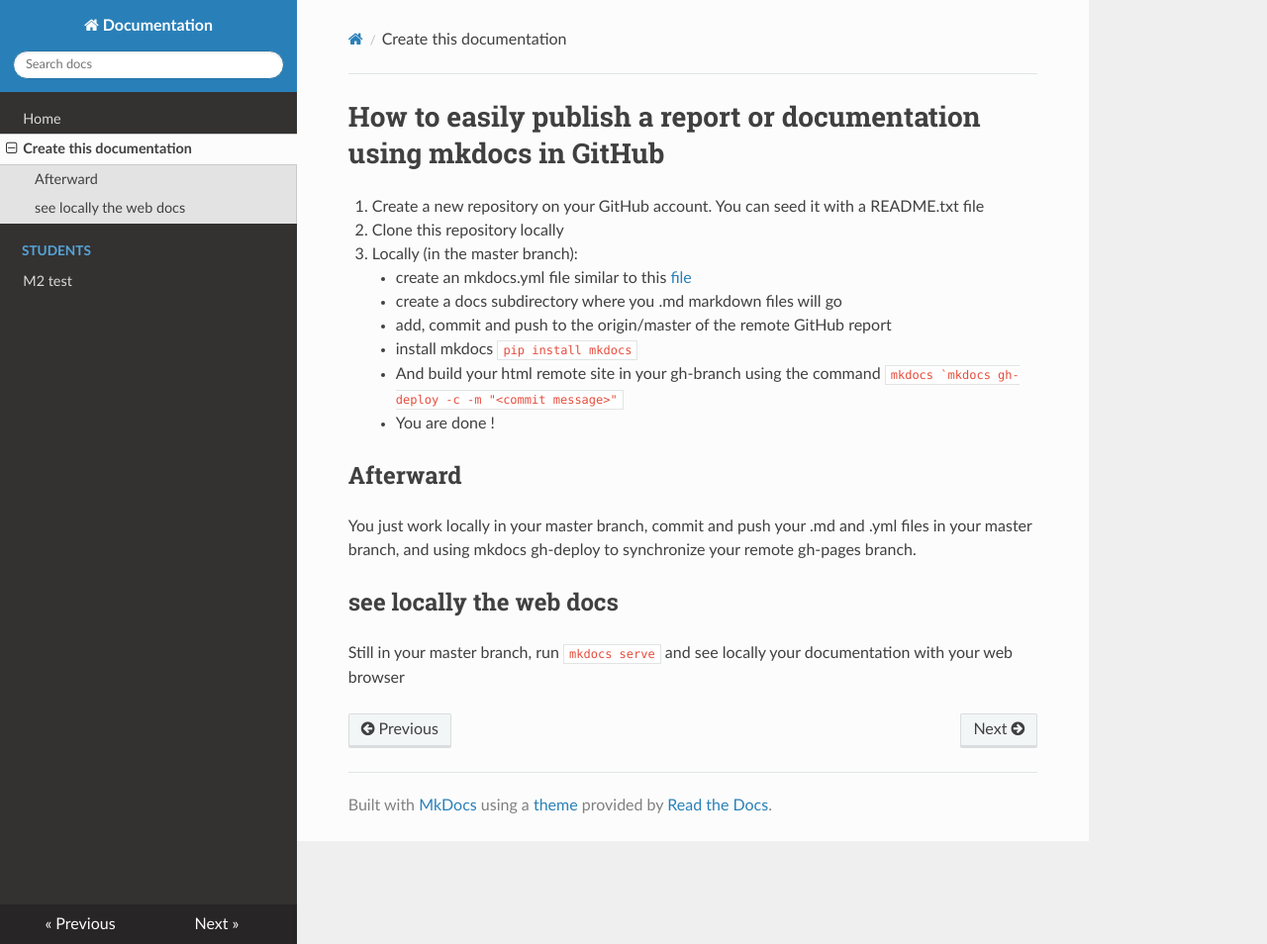
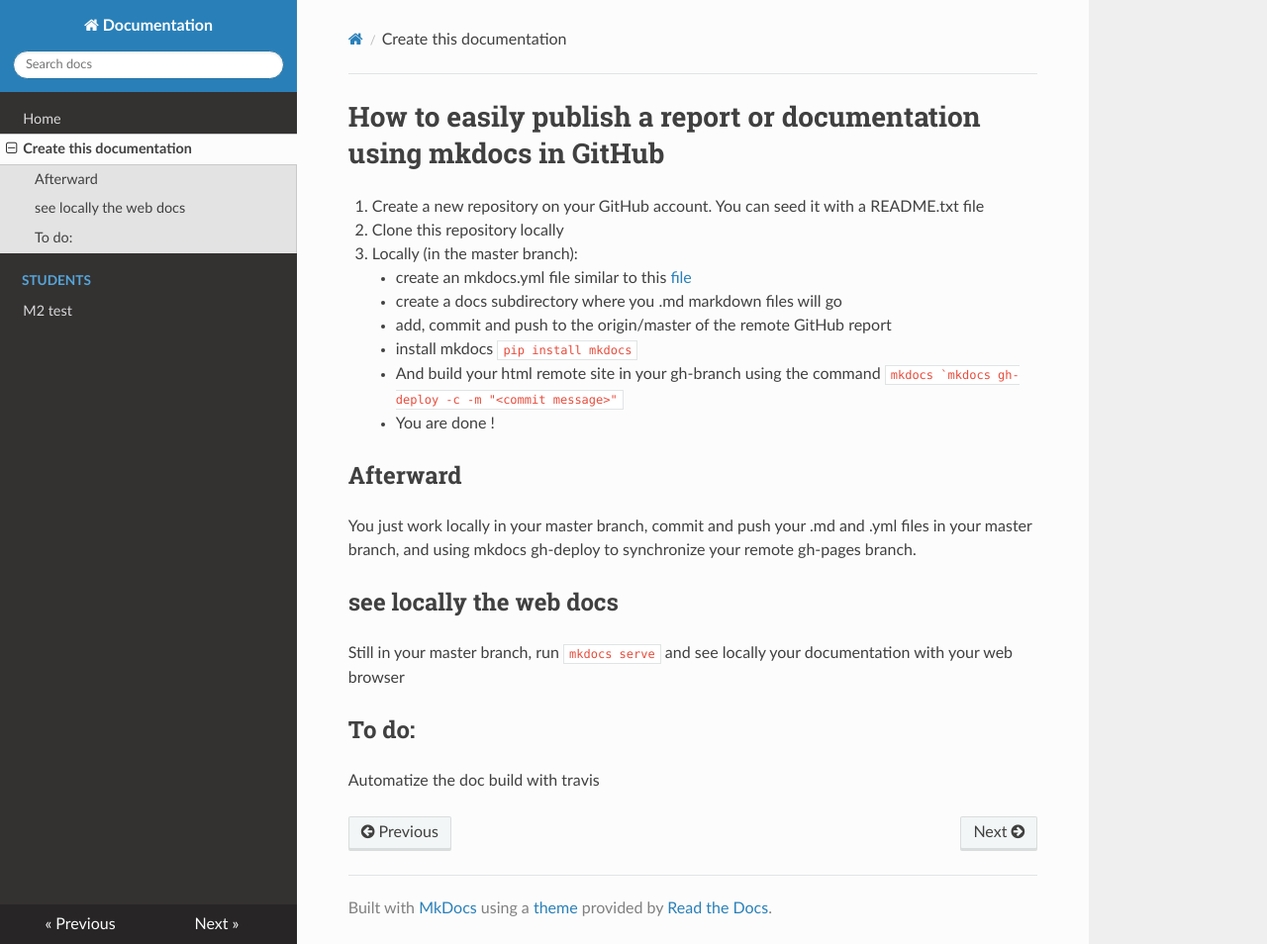
Before and after one commit to drosofff/docs, an MkDocs documentation site: the page built from docs/mkdocs_publishing.md, in a window 1280 px wide and 954 px high. Shown: the whole window at 99% size. Built offline with MkDocs 1.6.1, drawn with Linux system fonts in a browser that asks for light colours; nearby versions of some CDN libraries; old or Windows-style settings are respelled for this version of MkDocs.

Commit message:
edit a markdown file to test automatic build

```diff
--- a/docs/mkdocs_publishing.md
+++ b/docs/mkdocs_publishing.md
@@ -19,3 +19,6 @@ You just work locally in your master branch, commit and push your .md and .yml f
 
 ## see locally the web docs
 Still in your master branch, run `mkdocs serve` and see locally your documentation with your web browser
+
+## To do:
+Automatize the doc build with travis
```
